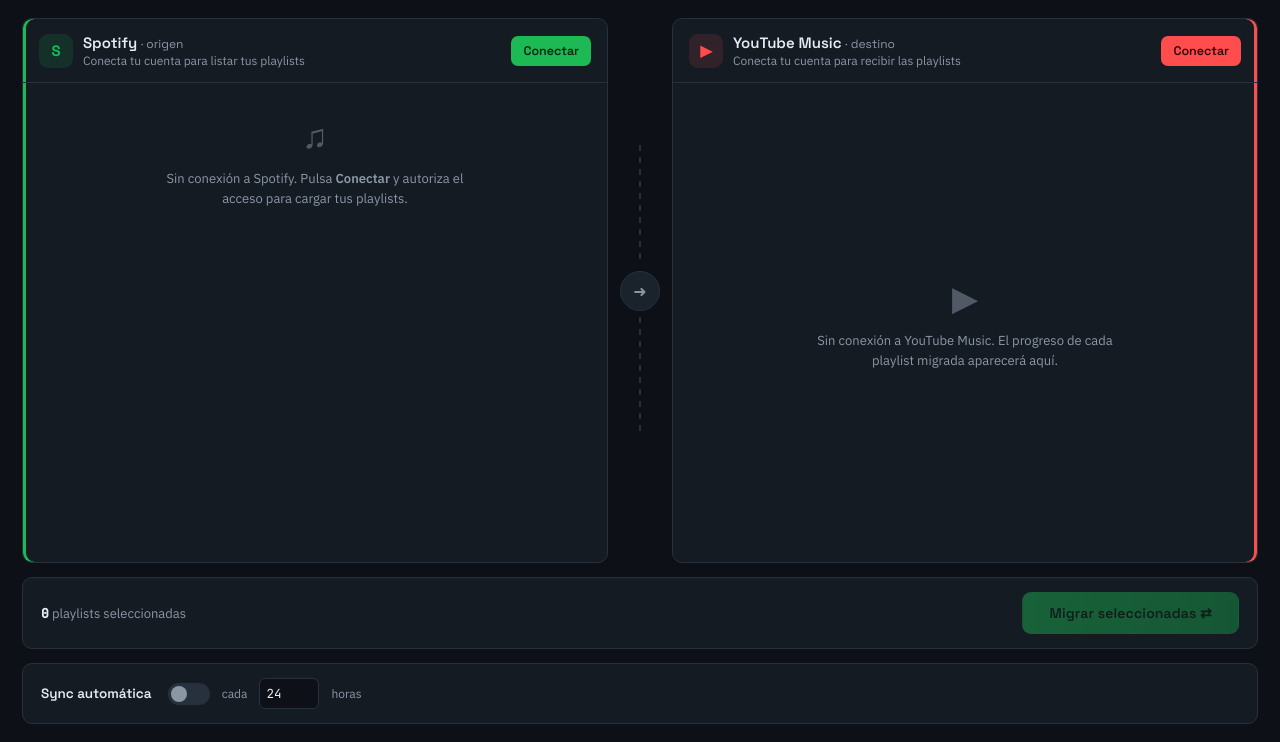
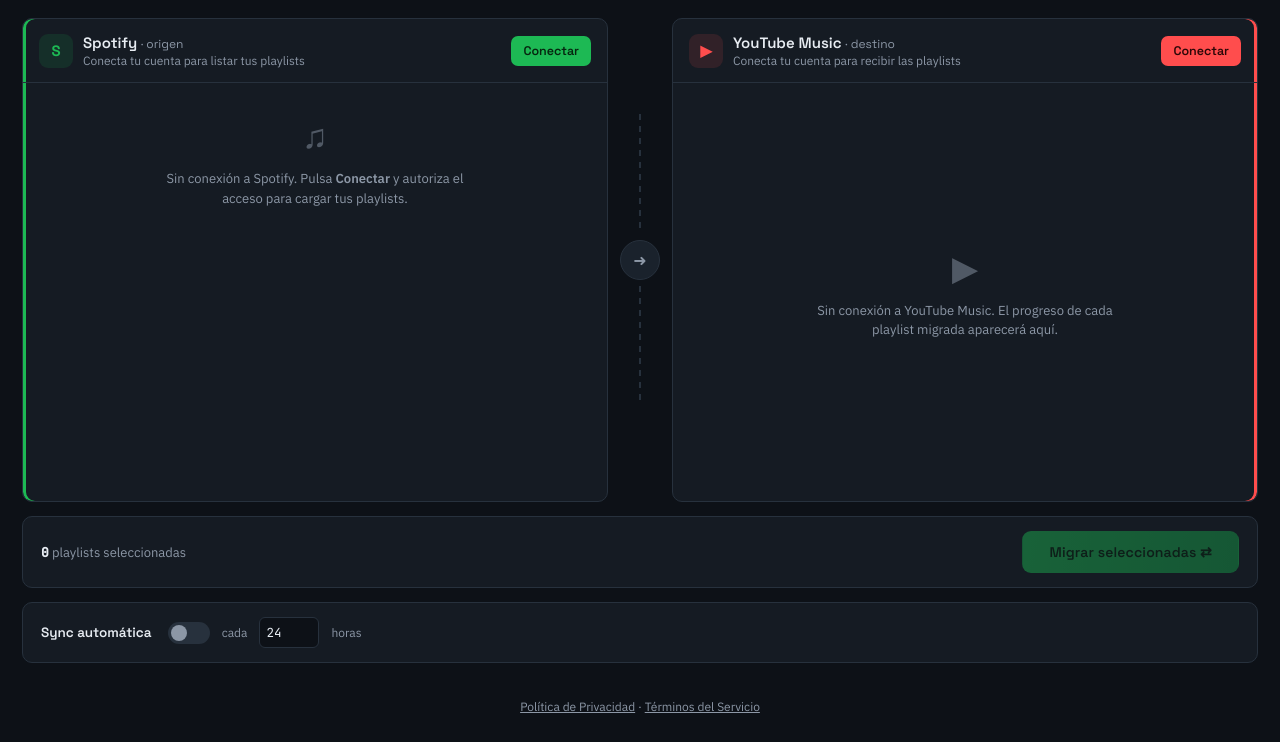
Before and after one commit to areyesdr/playbridge, a Flask app: page / in a window 1280 px wide. Shown: the part 58-800 px from the top of the page. Run offline with Flask 3, Linux system fonts and the light colour scheme; data comes from the database, SQL or seed files in the repository; data that the repository does not hold is empty; some libraries are stand-ins or nearby versions.

Commit message:
Agregar links visibles a privacidad y términos en la página principal

```diff
--- a/static/style.css
+++ b/static/style.css
@@ -241,6 +241,9 @@ dialog input:focus,dialog textarea:focus{outline:none;border-color:var(--info)}
 .log{font-size:11.5px;max-height:240px;overflow-y:auto;display:flex;flex-direction:column;gap:3px}
 .log .ok{color:var(--sp)} .log .warn{color:var(--warn)} .log .error{color:var(--yt)}
 
+.site-footer{text-align:center;font-size:12px;color:var(--muted,#888);padding:18px 0 28px}
+.site-footer a{color:inherit;text-decoration:underline}
+
 /* ============ TOASTS ============ */
 .toast-zone{position:fixed;top:14px;right:14px;z-index:200;display:flex;flex-direction:column;gap:10px;width:min(360px,calc(100vw - 28px));pointer-events:none}
 .toast{pointer-events:auto;background:var(--panel);border:1px solid var(--line);border-radius:10px;box-shadow:0 10px 30px rgba(0,0,0,.5);overflow:hidden;animation:toastIn .25s cubic-bezier(.2,.9,.3,1.15)}
--- a/templates/index.html
+++ b/templates/index.html
@@ -193,6 +193,10 @@
   </div>
 </dialog>
 
+<footer class="site-footer">
+  <a href="/privacy">Política de Privacidad</a> · <a href="/terms">Términos del Servicio</a>
+</footer>
+
 <!-- ───────────────────────────── panel config Spotify -->
 <dialog id="panel-cfg">
   <h3>Credenciales (administrador)</h3>
```
